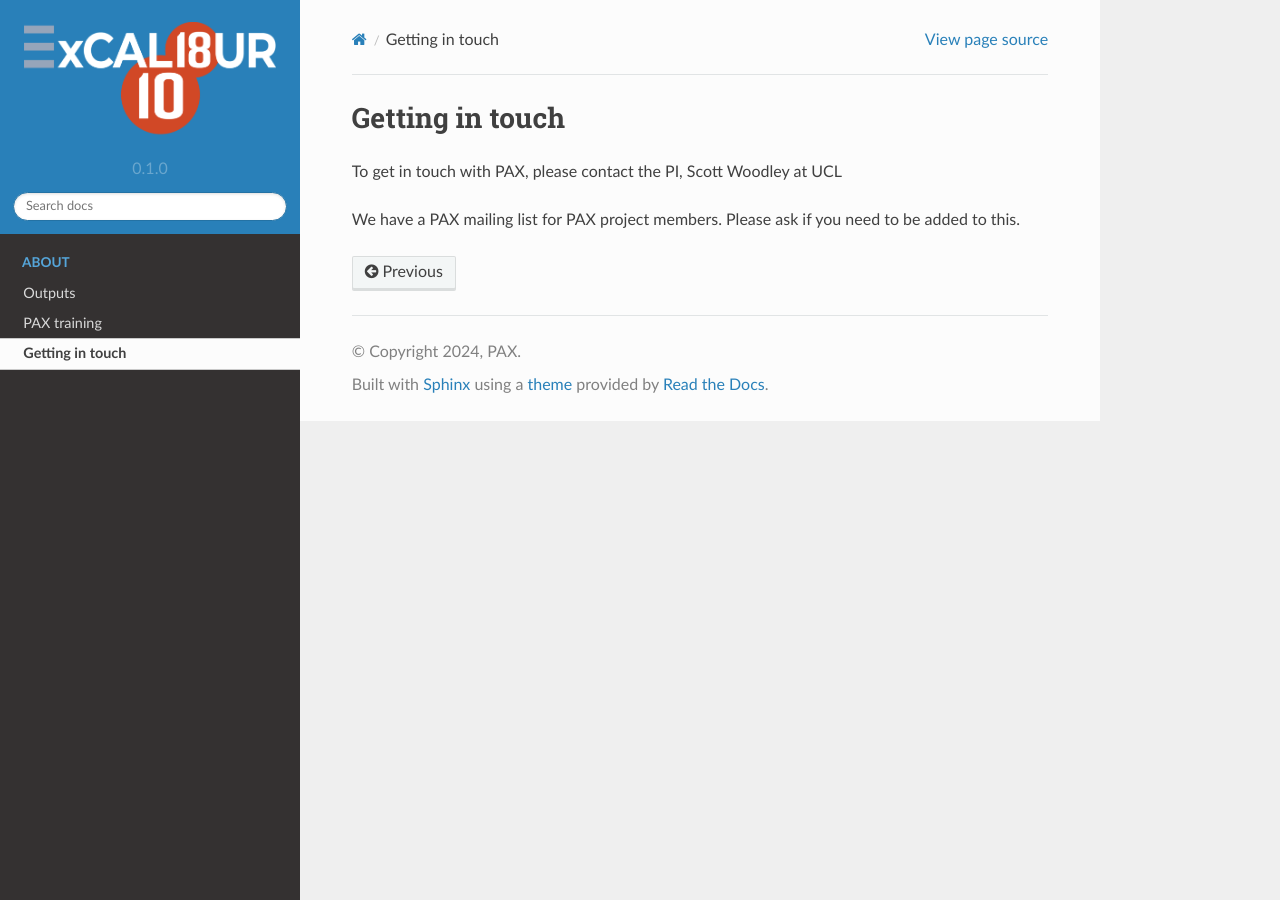
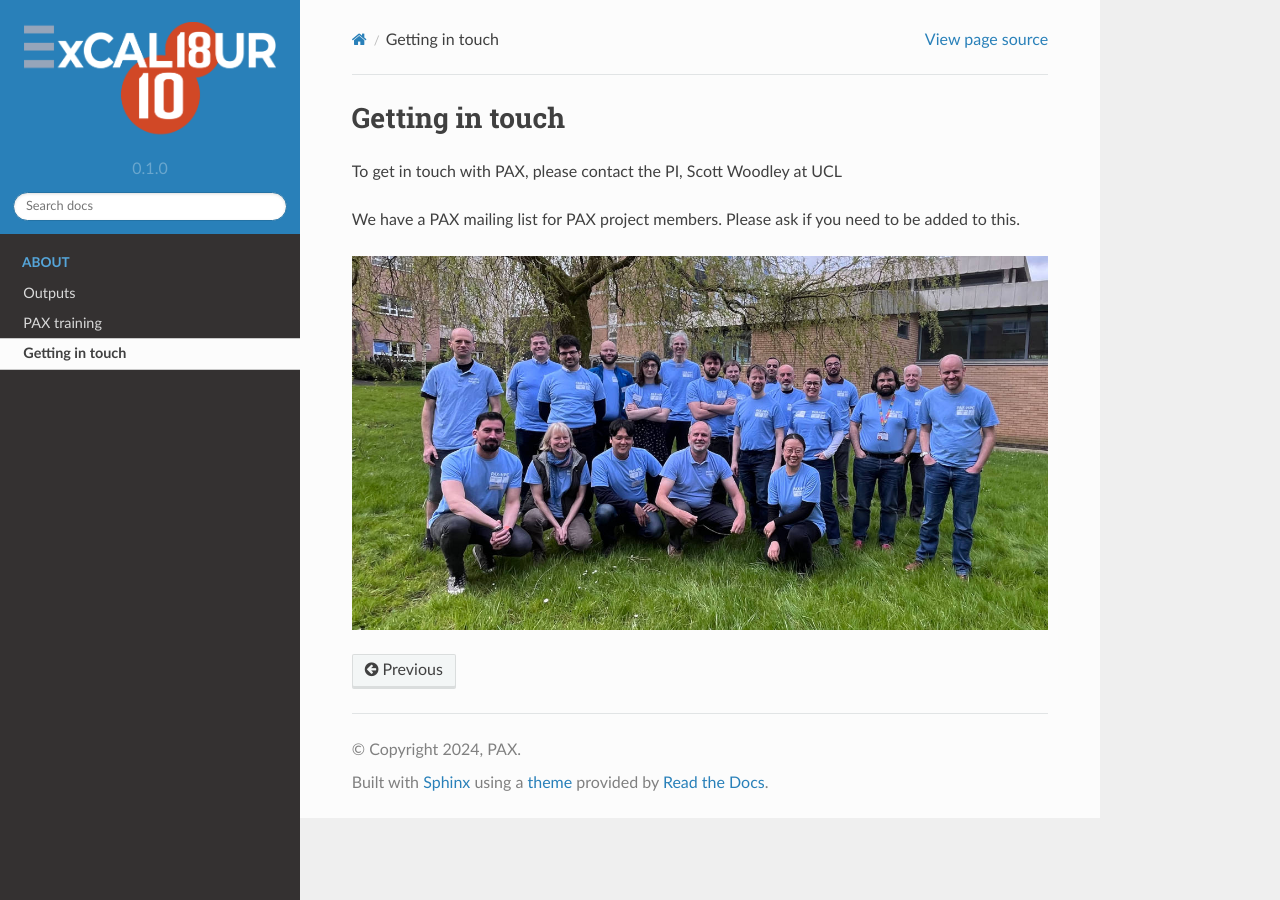
Before and after one commit to xguo-epcc/pax-hpc, a Sphinx documentation site: the page built from docs/contact.md, in a window 1280 px wide. Built offline with Sphinx 7.4.7 and the Read the Docs theme 2.0.0, drawn with Linux system fonts in a browser that asks for light colours.

Commit message:
added team image

```diff
--- a/docs/contact.md
+++ b/docs/contact.md
@@ -3,3 +3,5 @@
 To get in touch with PAX, please contact the PI, Scott Woodley at UCL
 
 We have a PAX mailing list for PAX project members.  Please ask if you need to be added to this.
+
+![The PAX team at a meeting in Lancaster](images/paxteam.jpg)
```
Also changed, not shown: docs/images/paxteam.jpg (added).
